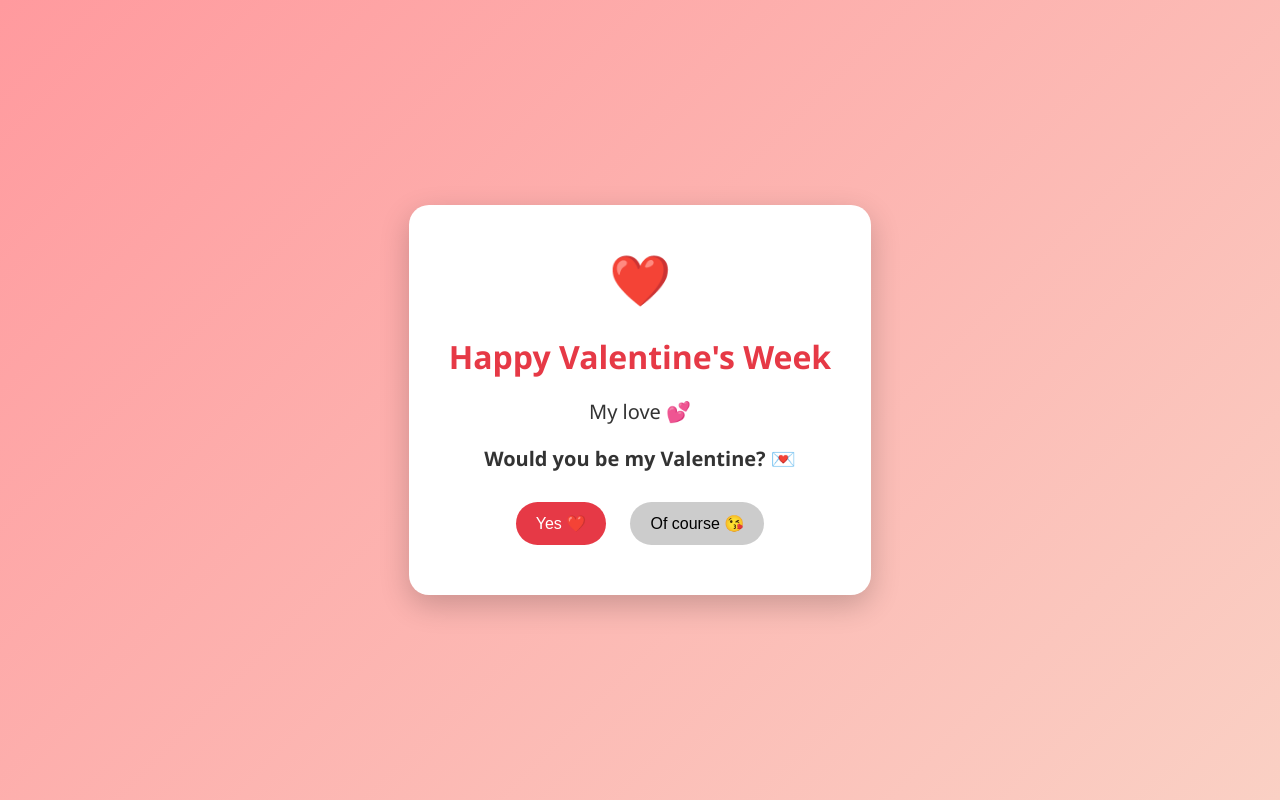
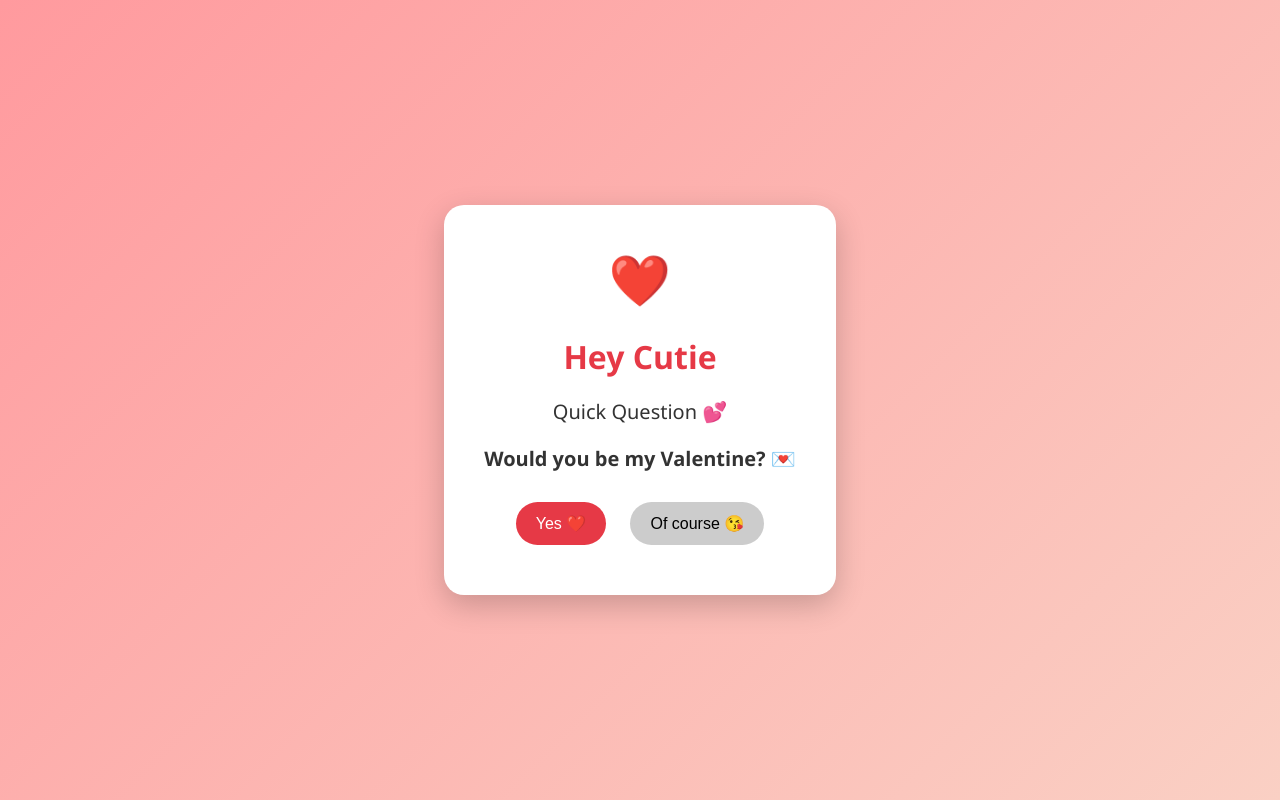
Before and after one commit to Barkha-21/-Valentine_week, a plain HTML site: page index.html in a window 1280 px wide. Drawn offline with Linux system fonts and the light colour scheme.

Commit message:
Update index.html

```diff
--- a/index.html
+++ b/index.html
@@ -75,8 +75,8 @@
 
   <div class="card">
     <div class="heart">❤️</div>
-    <h1>Happy Valentine's Week</h1>
-    <p>My love 💕</p>
+    <h1>Hey Cutie</h1>
+    <p>Quick Question 💕</p>
 
     <p><strong>Would you be my Valentine? 💌</strong></p>
 
@@ -84,7 +84,7 @@
     <button class="no" onclick="sayNo()">Of course 😘</button>
 
     <div id="response">
-      Yayyy!! You just made me the happiest person 💖🥰
+      Hehe... You don't have any other option💖🥰
     </div>
   </div>
 
```
